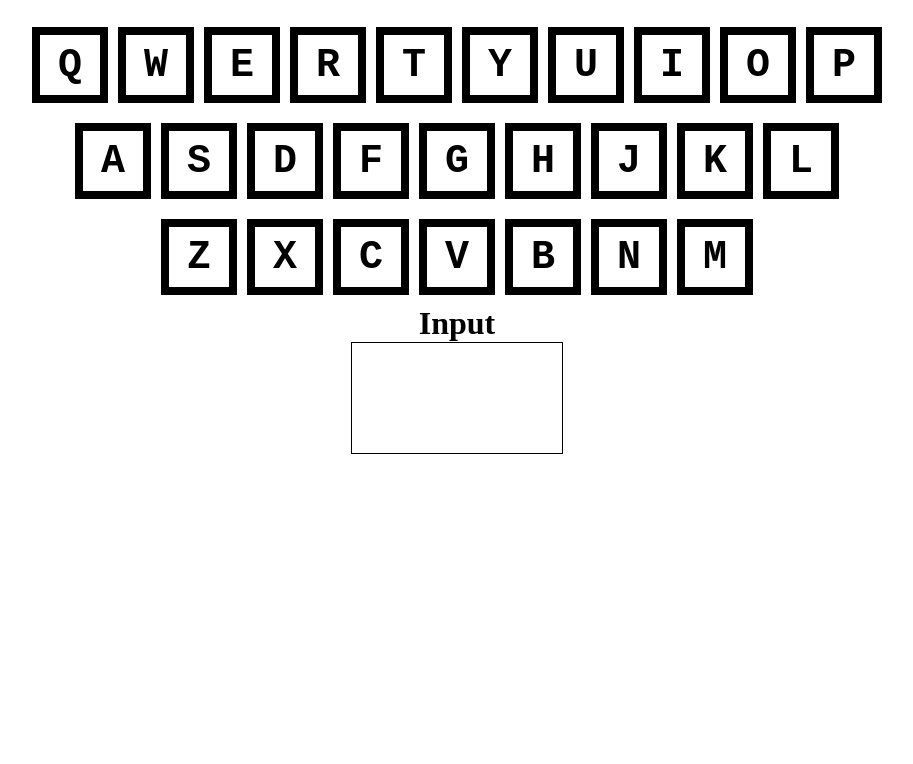
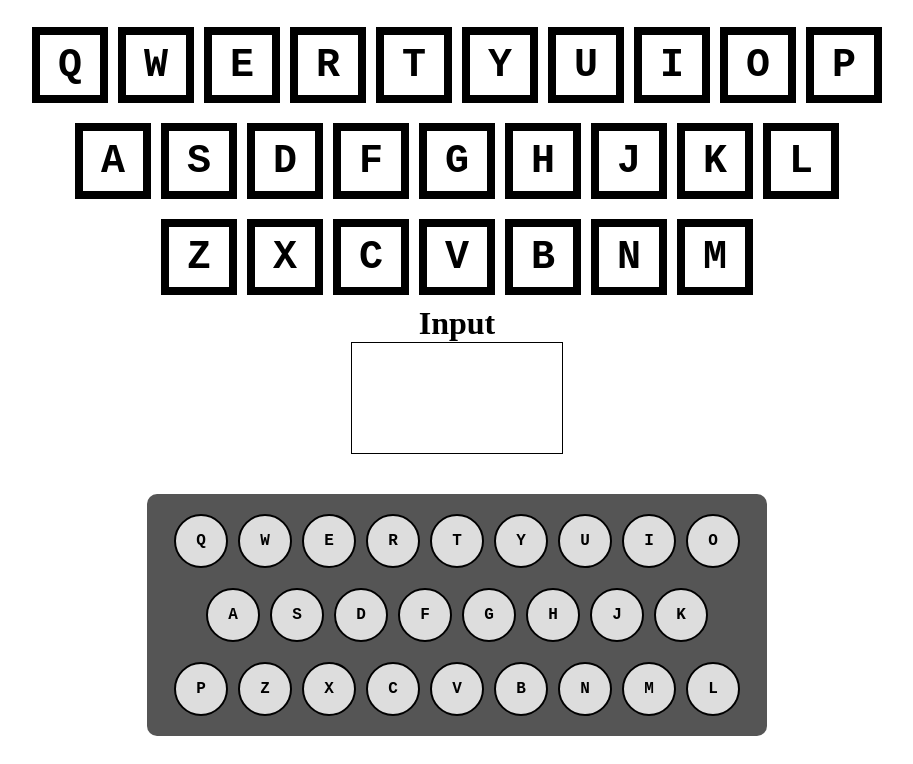
Before and after one commit to LennartZi/Public_Enigma_Mirror, a plain HTML site: page frontend/src/index.html in a window 1280 px wide. Shown: the part 551-1315 px from the top of the page, without its empty margins (173-1086 px from the left). Before the commit the page ends 1013 px from the top, so only its background shows below. Drawn offline with Linux system fonts and the light colour scheme; no server answers.

Commit message:
add plugboard no function

```diff
--- a/frontend/src/css/styles.css
+++ b/frontend/src/css/styles.css
@@ -55,6 +55,15 @@
   justify-content: center;
 }
 
+#container4 {
+  grid-row: 4;
+  grid-column: 1;
+  display: flex;
+  flex-direction: column;
+  align-items: center;
+  justify-content: center;
+}
+
 .keyboard {
   display: flex;
   flex-direction: column;
@@ -81,6 +90,22 @@
   margin: 5px;
 }
 
+.key_output {
+  font-size: 40px;
+  font-weight: bolder;
+  font-family: monospace;
+  display: flex;
+  width: 60px;
+  height: 60px;
+  align-items: center;
+  justify-content: center;
+  border: 8px solid black;
+  border-radius: 50px;
+  user-select: none;
+  cursor: default;
+  margin: 5px;
+}
+
 .highlight {
   background-color: yellow;
 }
@@ -88,6 +113,7 @@
 .highlight-red {
   background-color: red;
 }
+
 
 h1 {
   margin: 0;
@@ -131,18 +157,30 @@ h2 {
   padding: 20px;
 }
 
-.key_output {
-  font-size: 40px;
-  font-weight: bolder;
+#inputContainer_plug {
+  display: flex;
+  flex-wrap: wrap;
+  width: 600px;
+  background-color: #555;
+  padding: 10px;
+  border-radius: 10px;
+  margin: 20px;
+  justify-content: center;
+}
+
+.key_plug {
+  font-size: 16px;
+  font-weight: bold;
   font-family: monospace;
   display: flex;
-  width: 60px;
-  height: 60px;
+  width: 50px;
+  height: 50px;
   align-items: center;
   justify-content: center;
-  border: 8px solid black;
-  border-radius: 50px;
+  border: 2px solid black;
+  background-color: #ddd;
   user-select: none;
-  cursor: default;
+  cursor: pointer;
   margin: 5px;
+  border-radius: 50%;
 }
--- a/frontend/src/index.html
+++ b/frontend/src/index.html
@@ -41,6 +41,11 @@
     <h1>Input</h1>
     <div id="inputHistory" class="input_output_text"></div>
   </div>
+  <div id="container4" class="container">
+      <div id="inputContainer_plug">
+        <div id="keyboard_plug" class="keyboard"></div>
+      </div>
+  </div>
 </div>
   <script src="js/script.js"></script>
 </body>
--- a/frontend/src/js/script.js
+++ b/frontend/src/js/script.js
@@ -3,6 +3,8 @@ const inputHistory = document.getElementById('inputHistory');
 const outputHistory = document.getElementById('outputHistory');
 const keyboard_input = document.getElementById('keyboard_input');
 const keyboard_output = document.getElementById('keyboard_output');
+const keyboard_plug = document.getElementById('keyboard_plug');
+
 const maxHistoryLength = 140;
 const backendUrl = location.origin + '/api';
 
@@ -106,6 +108,26 @@ function createKeys(keyboardDiv) {
 createKeys(keyboard_input);
 
 
+function createOutput(keyboardDiv) {
+  for (let rowIndex = 0; rowIndex < plug_row.length; rowIndex++) {
+    const row = document.createElement('div');
+    row.classList.add('row');
+    const keys = plug_row[rowIndex];
+
+    for (let i = 0; i < keys.length; i++) {
+      const key = document.createElement('div');
+      key.classList.add('key_output');
+      key.textContent = keys[i].toUpperCase();
+      row.appendChild(key);
+    }
+    keyboardDiv.appendChild(row);
+  }
+  //addKeyListeners(keyboardDiv);
+}
+
+createOutput(keyboard_output);
+
+
 // Event-Listener zum Abfangen von Tastenanschlägen
 document.addEventListener('keydown', async (event) => {
   if (isVariantSelected()) return;
@@ -118,8 +140,8 @@ document.addEventListener('keydown', async (event) => {
     updateInputHistory(key);
     findAndHighlightKey(keyboard_input, key , true);
     const response = await putKey({letter: key})
+    findAndHighlightKey(keyboard_output, response, true);
     // Output History aktualisieren
-    findAndHighlightKey(keyboard_output, response, true);
     updateOutputHistory(response);
   }
 });
@@ -132,6 +154,7 @@ document.addEventListener('keyup', async (event) => {
   findAndHighlightKey(keyboard_output, outputHistory.textContent[0], false);
 
 });
+
 
 
 // Hilfsfunktion, um die Tasten zu finden und hervorzuheben
@@ -172,7 +195,6 @@ function addClickListener(key) {
     }, 1000);
   });
 }
-
 
 
 // Funktion zum Aktualisieren der Eingabehistorie
@@ -341,21 +363,22 @@ function isVariantSelected() {
   }
 }
 
-function createOutput(keyboardDiv) {
-  for (let rowIndex = 0; rowIndex < plug_row.length; rowIndex++) {
+
+function createPlug(keyboardDiv, keysConfig) {
+  for (let rowIndex = 0; rowIndex < keysConfig.length; rowIndex++) {
     const row = document.createElement('div');
     row.classList.add('row');
-    const keys = plug_row[rowIndex];
+    const keys = keysConfig[rowIndex];
 
     for (let i = 0; i < keys.length; i++) {
       const key = document.createElement('div');
-      key.classList.add('key_output');
+      key.classList.add('key_plug');
       key.textContent = keys[i].toUpperCase();
+      // key.addEventListener('click', () => {});
       row.appendChild(key);
     }
     keyboardDiv.appendChild(row);
   }
-  //addKeyListeners(keyboardDiv);
 }
 
-createOutput(keyboard_output);
+createPlug(keyboard_plug, plug_row);
```
